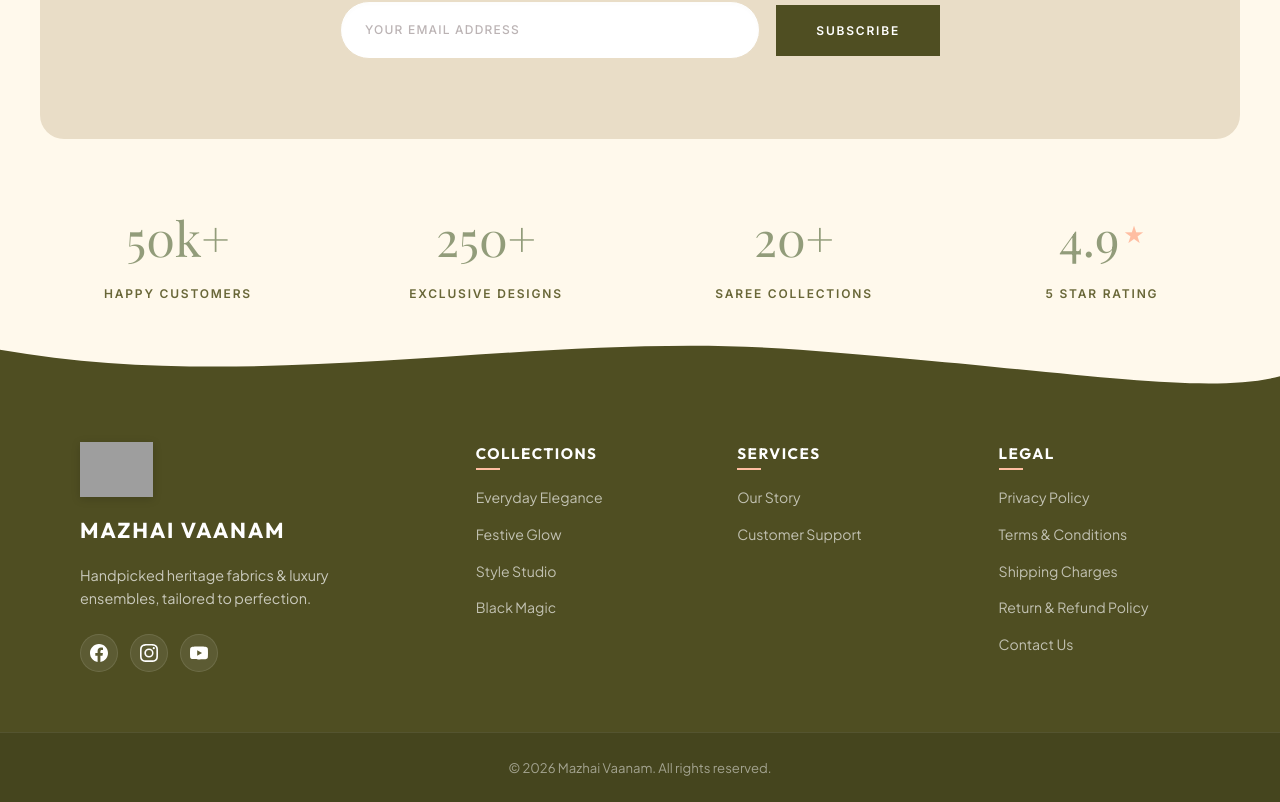
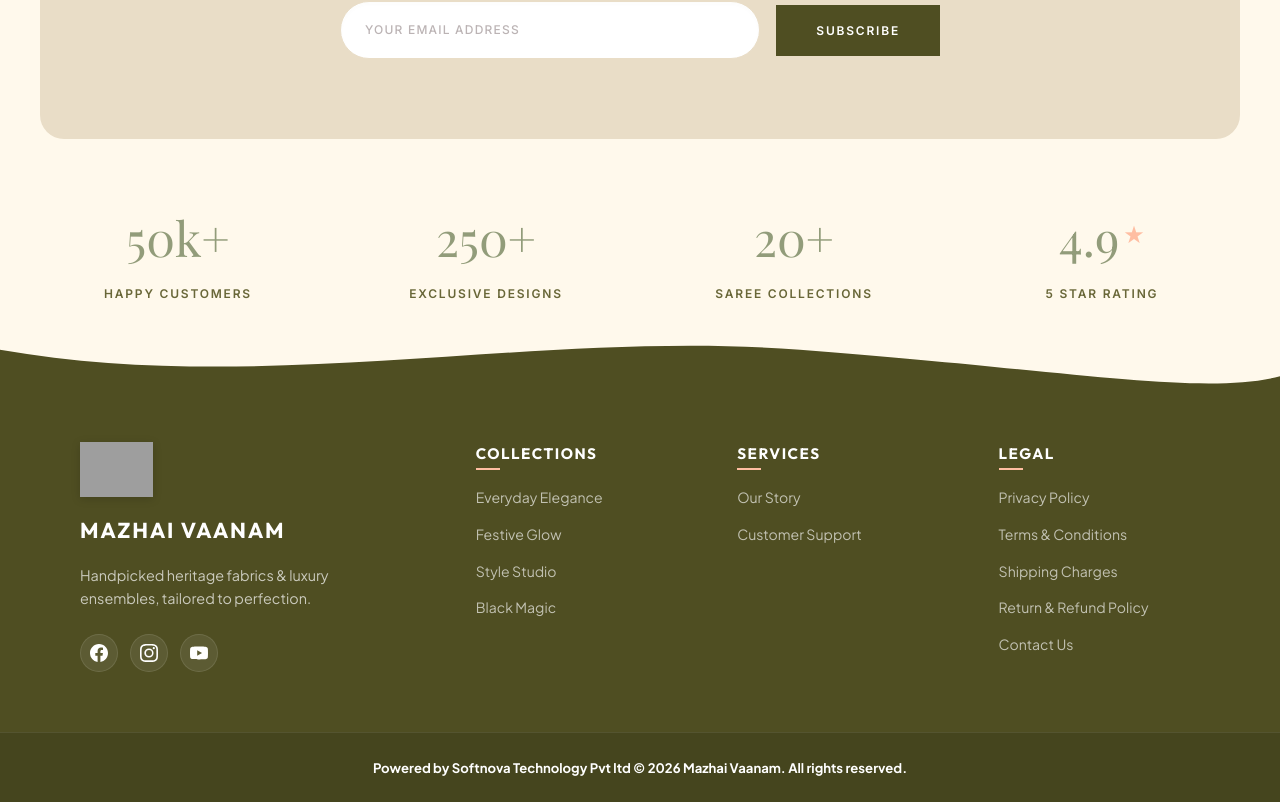
Before and after one commit to softnova-technology1/mazhaivaanam-boutique, a React (Vite) app: page / in a window 1280 px wide. Shown: the part 6421-7223 px from the top of the page. Built offline with nearby package versions, Linux system fonts and the light colour scheme; grey boxes are pictures that could not be loaded; a web font is replaced by a local one.

Commit message:
shan-footer

```diff
--- a/src/components/layout/Footer/Footer.jsx
+++ b/src/components/layout/Footer/Footer.jsx
@@ -79,7 +79,7 @@ export const Footer = ({ setCurrentTab, setCatalogFilter }) => {
 
       <div className={styles['footer-bottom']}>
         <div className={`container ${styles['footer-bottom-container']}`}>
-          <p>&copy; {new Date().getFullYear()} Mazhai Vaanam. All rights reserved.</p>
+          <p> <b> Powered by Softnova Technology Pvt ltd &copy; {new Date().getFullYear()} Mazhai Vaanam. All rights reserved.</b></p>
         </div>
       </div>
     </div>
--- a/src/components/layout/Footer/Footer.module.css
+++ b/src/components/layout/Footer/Footer.module.css
@@ -155,12 +155,12 @@
   justify-content: center;
   align-items: center;
   padding: 0 80px;
+
 }
-
 .footer-bottom p {
   font-family: var(--font-body);
   font-size: 0.82rem;
-  color: rgba(255, 255, 255, 0.5);
+  color: #ffffff;
   margin: 0;
   text-align: center;
 }
```
